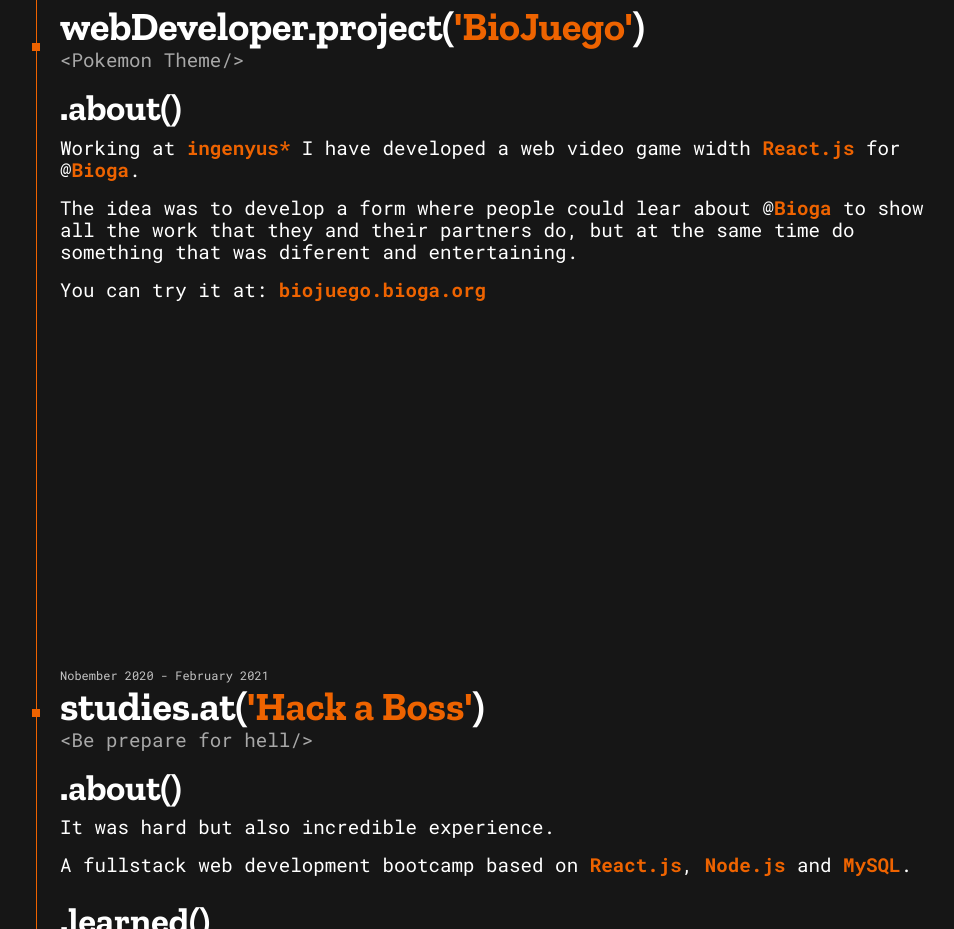
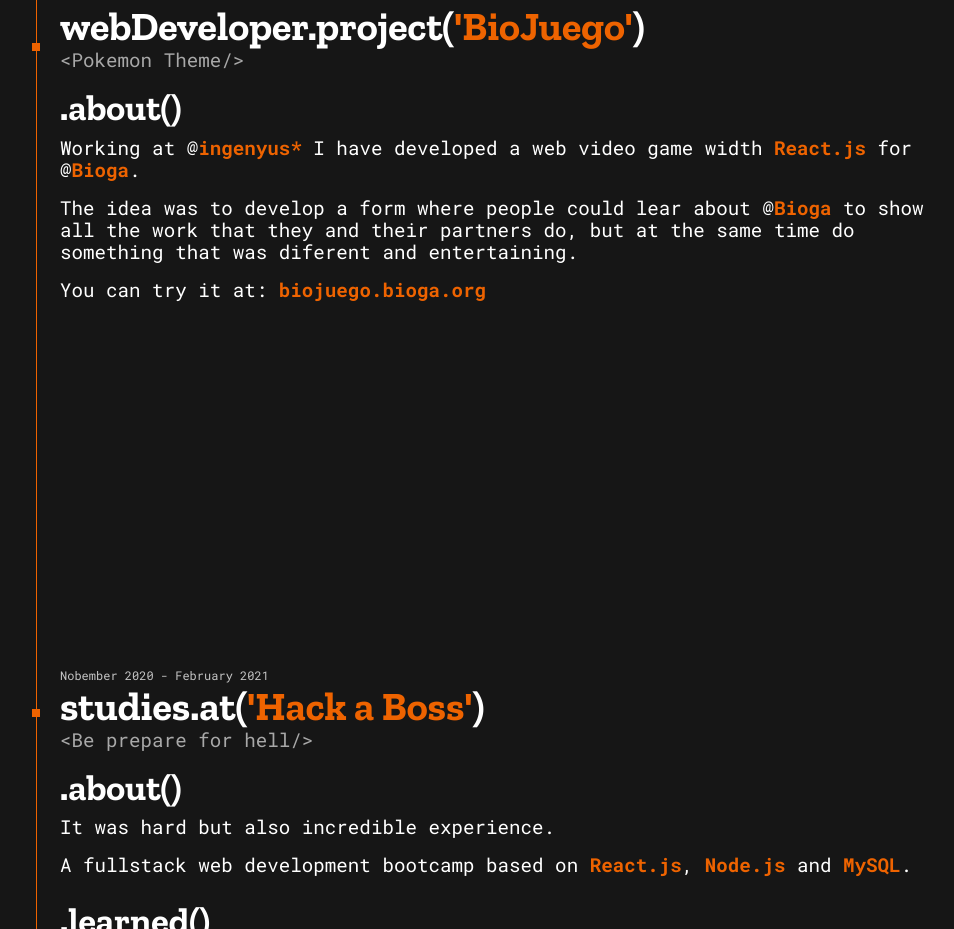
Before and after one commit to rasekdk/rasekdk.github.io, a React (Create React App) app: page /#/ in a window 1280 px wide. Shown: the part 1960-2889 px from the top of the page, without its empty margins (196-1150 px from the left). Built offline with nearby package versions, Linux system fonts and the light colour scheme.

Commit message:
updated biojuego info

```diff
--- a/src/components/pages/Home/Sections/WebBiojuego.jsx
+++ b/src/components/pages/Home/Sections/WebBiojuego.jsx
@@ -12,7 +12,7 @@
       <div className="section_description">
         <h3>.about()</h3>
         <p>
-          Working at{" "}
+          Working at @
           <a href="https://www.ingenyus.es/" rel="noreferrer" target="_blank">
             ingenyus*
           </a>{" "}
```
